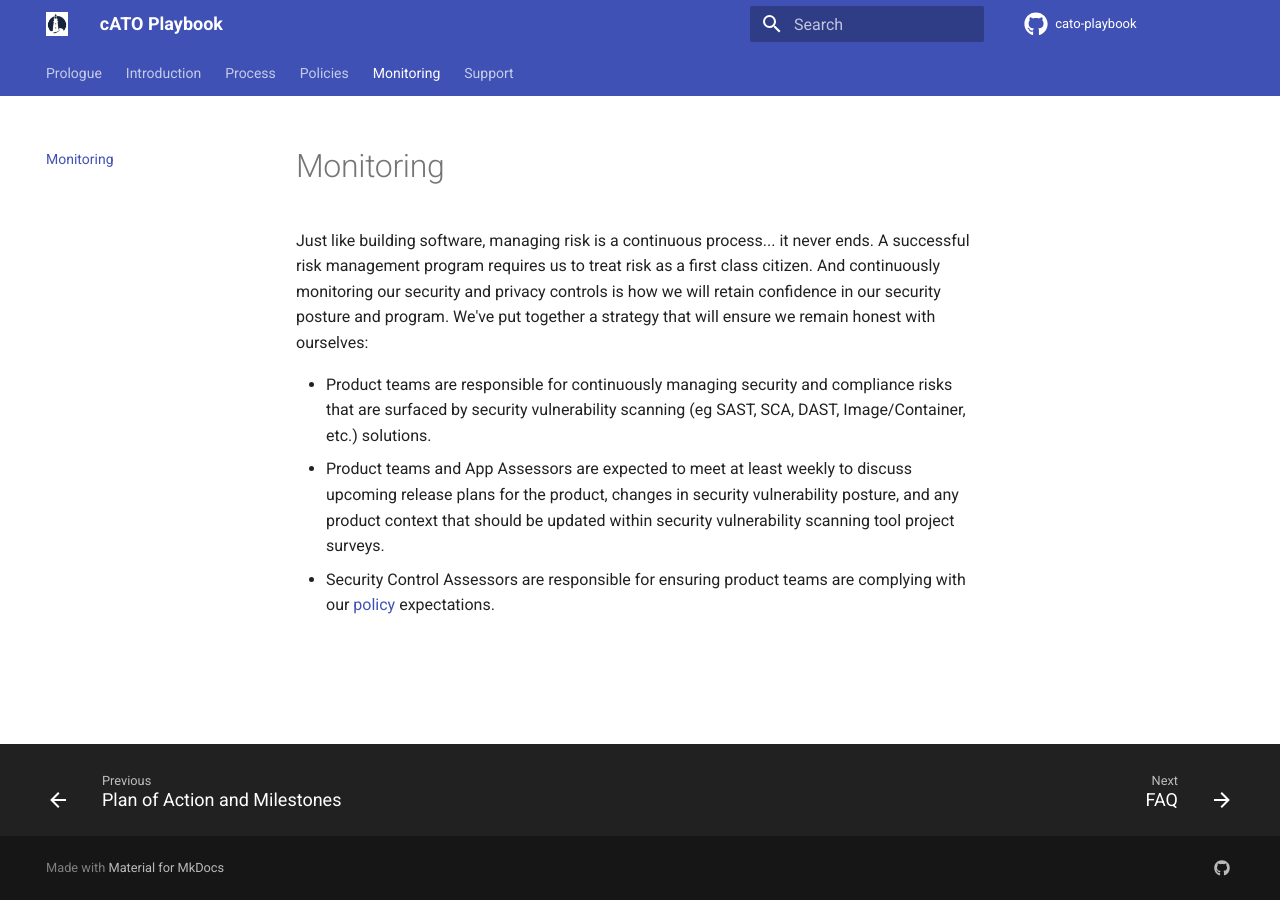
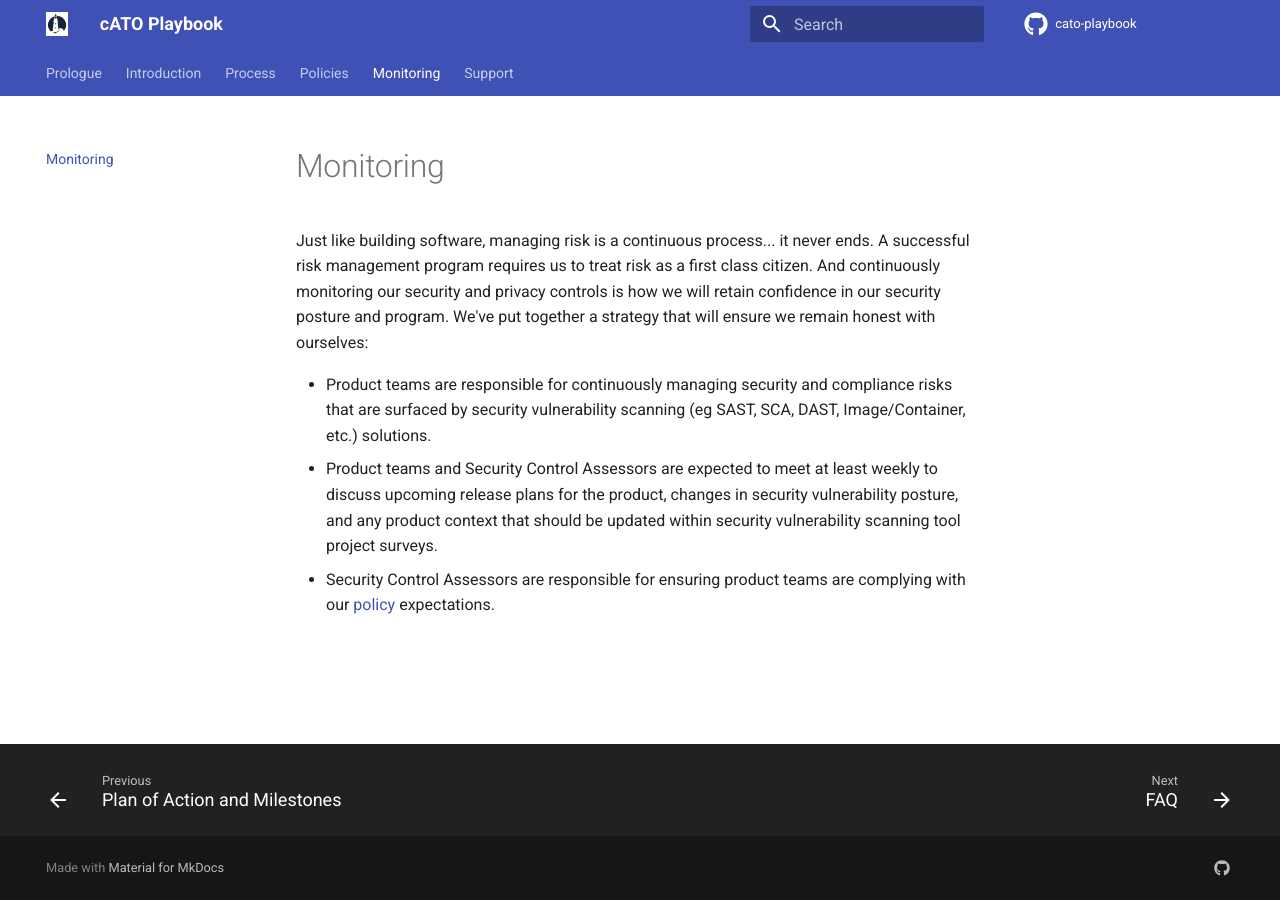
Before and after one commit to rise8-us/cato-playbook, an MkDocs documentation site: the page built from docs/monitoring.md, in a window 1280 px wide. Built offline with MkDocs 1.6.1 and Material for MkDocs 9.7.7, drawn with Linux system fonts in a browser that asks for light colours; comment, search, counter and statistics services are not loaded.

```diff
--- a/docs/monitoring.md
+++ b/docs/monitoring.md
@@ -6,5 +6,5 @@ controls is how we will retain confidence in our security posture and program. W
 ensure we remain honest with ourselves:
 
 - Product teams are responsible for continuously managing security and compliance risks that are surfaced by security vulnerability scanning (eg SAST, SCA, DAST, Image/Container, etc.) solutions.
-- Product teams and App Assessors are expected to meet at least weekly to discuss upcoming release plans for the product, changes in security vulnerability posture, and any product context that should be updated within security vulnerability scanning tool project surveys.
+- Product teams and Security Control Assessors are expected to meet at least weekly to discuss upcoming release plans for the product, changes in security vulnerability posture, and any product context that should be updated within security vulnerability scanning tool project surveys.
 - Security Control Assessors are responsible for ensuring product teams are complying with our [policy](policy.md) expectations.
```
Also changed, not shown: docs/approach.md (+2 -2 lines).
